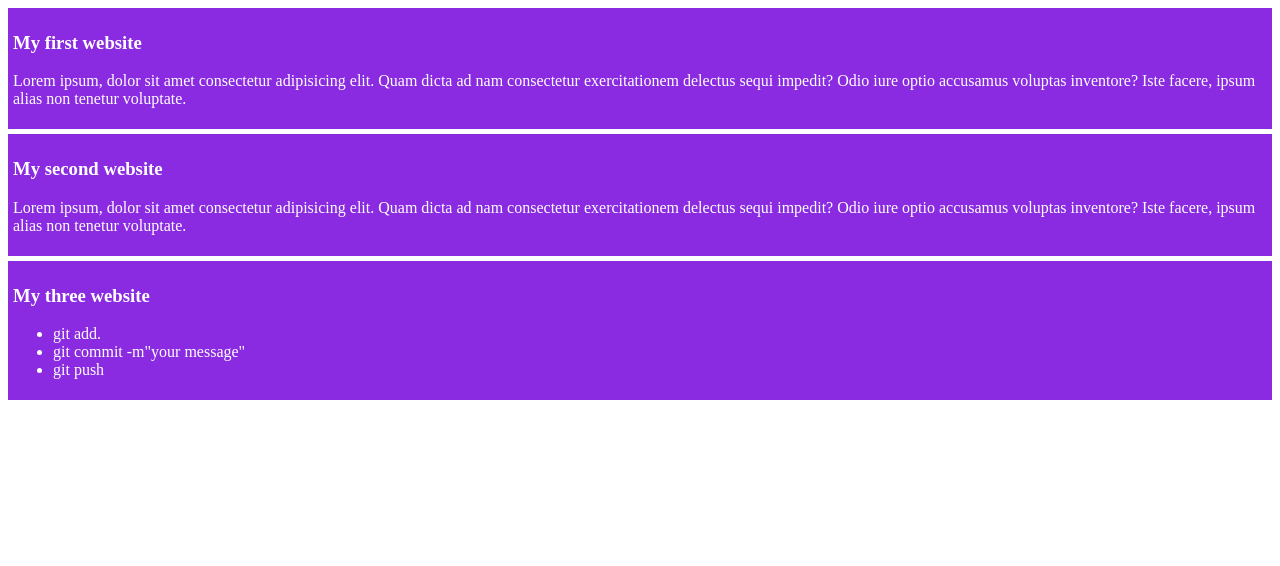
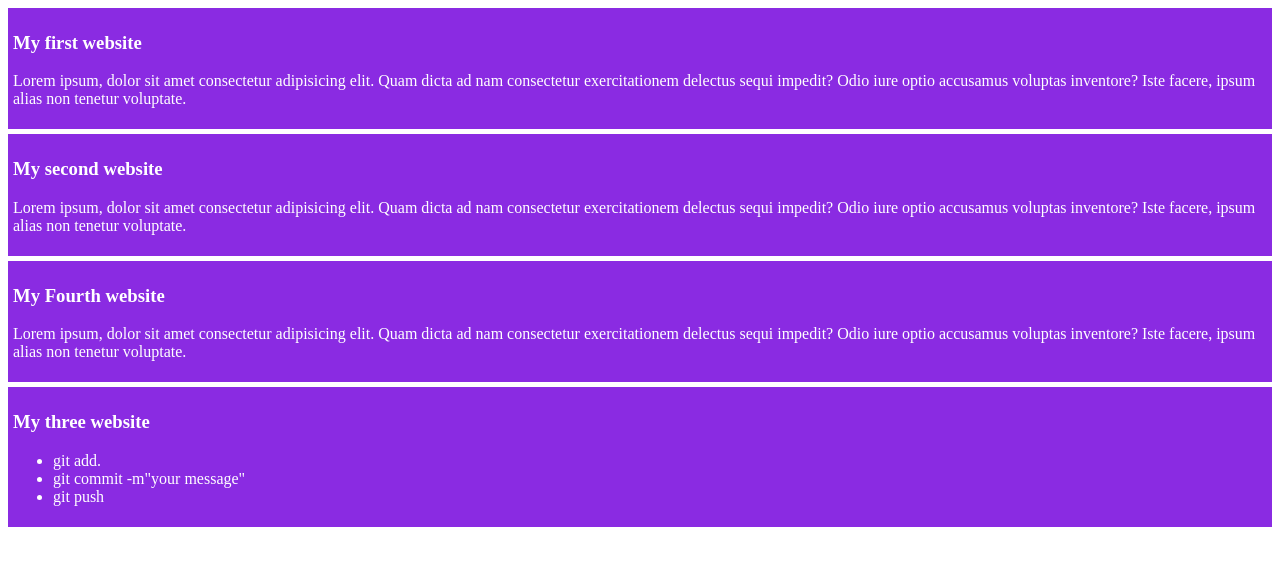
Before and after one commit to grapcode/my-graphcode-shop, a plain HTML site: page my-graphcode-shop/index.html in a window 1280 px wide. Drawn offline with Linux system fonts and the light colour scheme.

Commit message:
fourth message

```diff
--- a/my-graphcode-shop/index.html
+++ b/my-graphcode-shop/index.html
@@ -16,6 +16,10 @@
         <p>Lorem ipsum, dolor sit amet consectetur adipisicing elit. Quam dicta ad nam consectetur exercitationem delectus sequi impedit? Odio iure optio accusamus voluptas inventore? Iste facere, ipsum alias non tenetur voluptate.</p>
     </div>
     <div>
+        <h3>My Fourth website</h3>
+        <p>Lorem ipsum, dolor sit amet consectetur adipisicing elit. Quam dicta ad nam consectetur exercitationem delectus sequi impedit? Odio iure optio accusamus voluptas inventore? Iste facere, ipsum alias non tenetur voluptate.</p>
+    </div>
+    <div>
         <h3>My three website</h3>
         <ul>
             <li>git add.</li>
```
